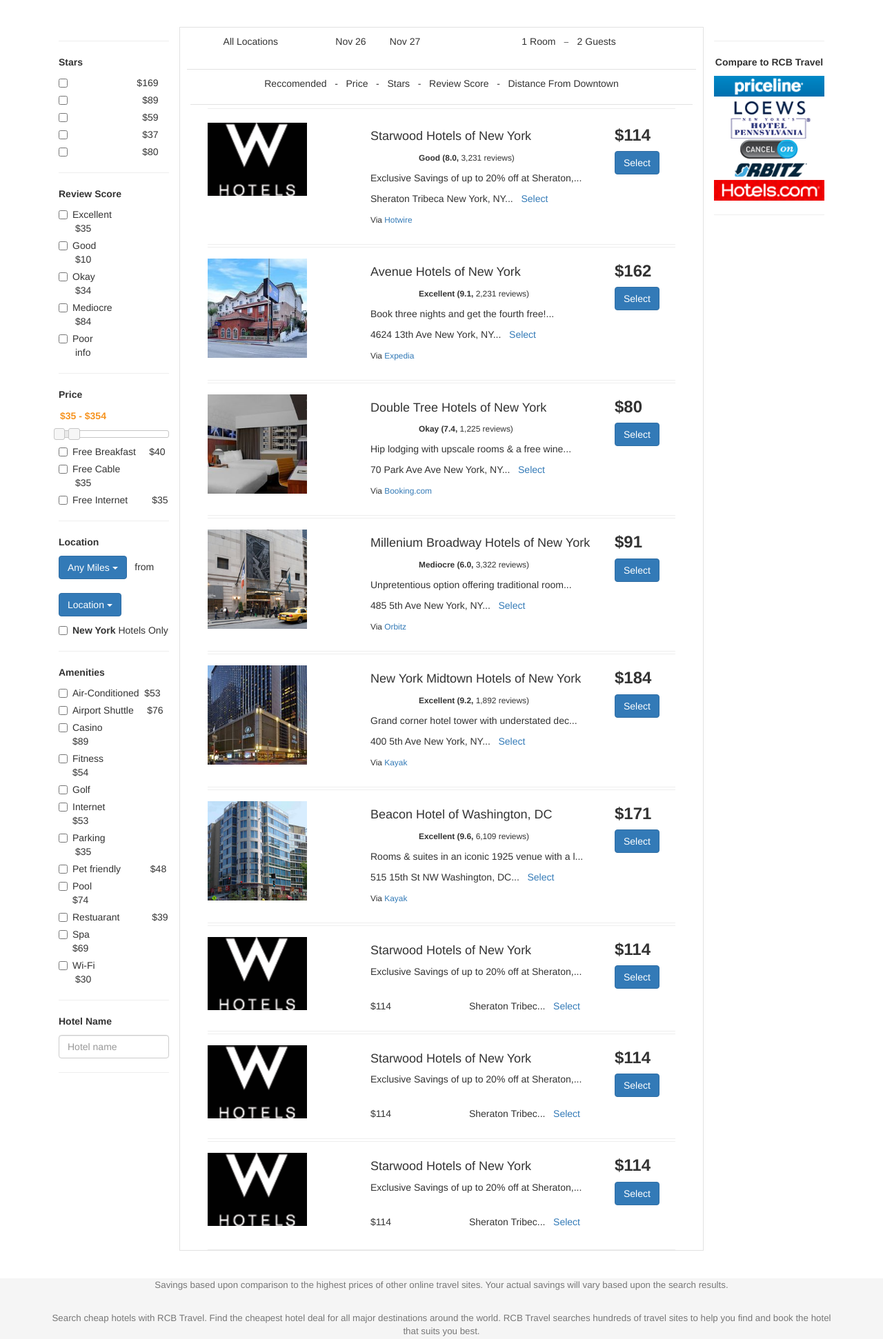
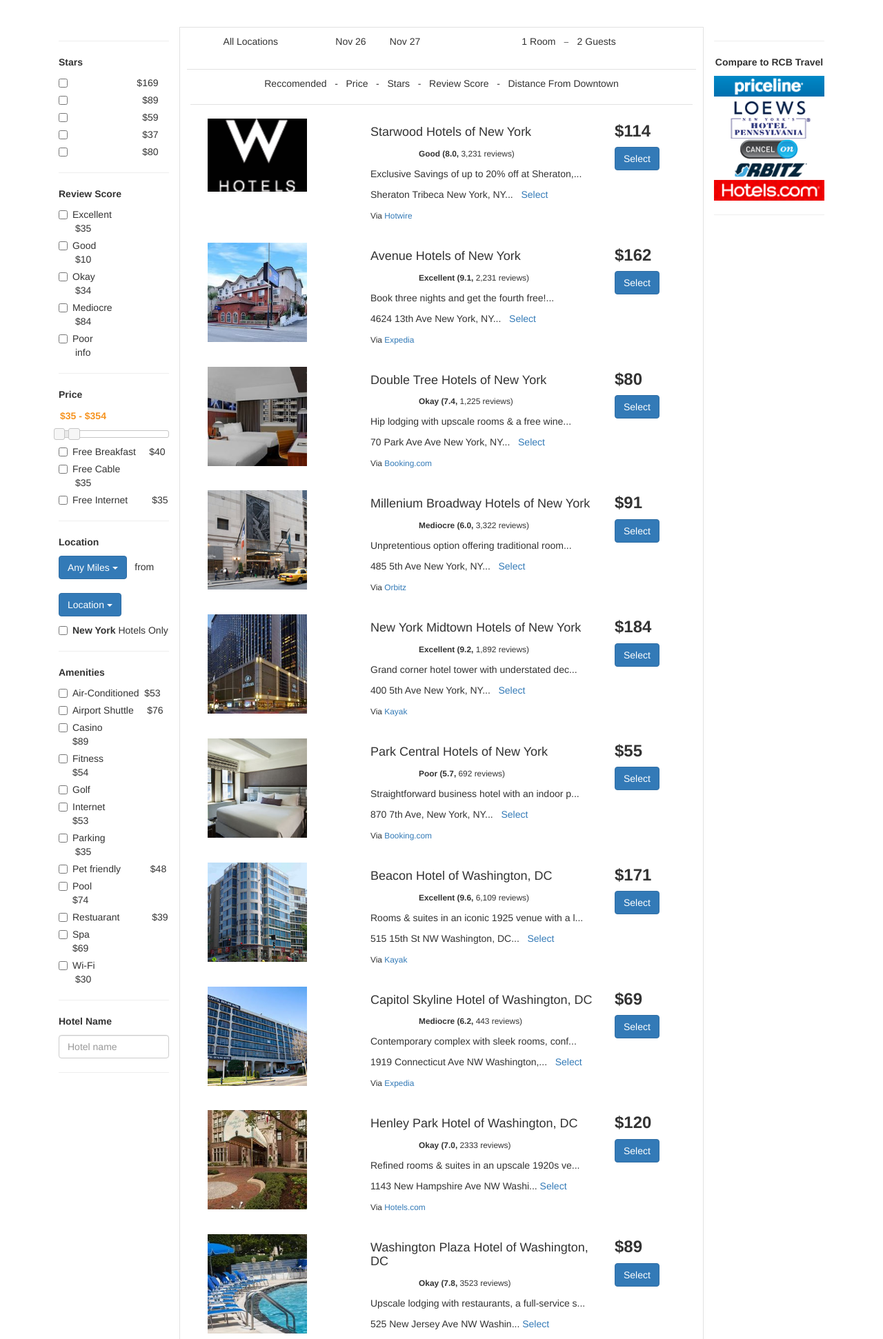
Before and after one commit to Shreyp/hw-hotels, a PHP site: page /comparison.html in a window 1280 px wide. Shown: the part 51-1993 px from the top of the page at 69% size. Run offline with PHP 8.4, Linux system fonts and the light colour scheme; some libraries are stand-ins or nearby versions; some web fonts are replaced.

Commit message:
added more results

```diff
--- a/comparison.html
+++ b/comparison.html
@@ -282,7 +282,6 @@
             <div class="row">
               <div class="col-md-12">
                 <div class="container-fluid resultItem">
-                <hr />
                 <div class="row">
                   <div class="col-md-4">
                     <img class="img-responsive hotelThumbnail" src="img/comparisonPage/hotelThumbnails/starwoodHotels.png">
@@ -305,7 +304,6 @@
                     </div>
                   </div>
                 </div>
-                <hr />
                 </div>
               </div>
             </div>
@@ -314,7 +312,6 @@
                <div class="row">
               <div class="col-md-12">
                 <div class="container-fluid resultItem">
-                <hr />
                 <div class="row">
                   <div class="col-md-4">
                     <img class="img-responsive hotelThumbnail" src="img/comparisonPage/hotelThumbnails/avenueHotels.jpg">
@@ -337,7 +334,6 @@
                     </div>
                   </div>
                 </div>
-                <hr />
                 </div>
               </div>
             </div>
@@ -346,7 +342,6 @@
                   <div class="row">
               <div class="col-md-12">
                 <div class="container-fluid resultItem">
-                <hr />
                 <div class="row">
                   <div class="col-md-4">
                     <img class="img-responsive hotelThumbnail" src="img/comparisonPage/hotelThumbnails/doubleTreeHotels.jpg">
@@ -369,7 +364,6 @@
                     </div>
                   </div>
                 </div>
-                <hr />
                 </div>
               </div>
             </div>
@@ -378,7 +372,6 @@
                        <div class="row">
               <div class="col-md-12">
                 <div class="container-fluid resultItem">
-                <hr />
                 <div class="row">
                   <div class="col-md-4">
                     <img class="img-responsive hotelThumbnail" src="img/comparisonPage/hotelThumbnails/milleniumBroadway.jpg">
@@ -401,7 +394,6 @@
                     </div>
                   </div>
                 </div>
-                <hr />
                 </div>
               </div>
             </div>
@@ -410,7 +402,6 @@
                 <div class="row">
               <div class="col-md-12">
                 <div class="container-fluid resultItem">
-                <hr />
                 <div class="row">
                   <div class="col-md-4">
                     <img class="img-responsive hotelThumbnail" src="img/comparisonPage/hotelThumbnails/newYorkMidtown.jpg">
@@ -433,7 +424,36 @@
                     </div>
                   </div>
                 </div>
-                <hr />
+                </div>
+              </div>
+            </div>
+            <!--resultItem-->
+
+             <div class="row">
+              <div class="col-md-12">
+                <div class="container-fluid resultItem">
+                <div class="row">
+                  <div class="col-md-4">
+                    <img class="img-responsive hotelThumbnail" src="img/comparisonPage/hotelThumbnails/parkCentralNewYork.jpg">
+                  </div>
+                  <div class="col-md-6">
+                    <h4>Park Central Hotels of New York</h4>
+                    <p><span class="glyphicon glyphicon-star"></span><span class="glyphicon glyphicon-star"></span>
+                <span class="glyphicon glyphicon-star-empty"></span>
+                <span class="glyphicon glyphicon-star-empty"></span>
+                <span class="glyphicon glyphicon-star-empty"></span>
+                    <small><strong>Poor (5.7,</strong> 692 reviews)</small></p>
+                    <p>Straightforward business hotel with an indoor p...</p>
+                    <p>870 7th Ave, New York, NY... &nbsp; <a href="#">Select</a></p>
+                <p><small>Via <a href="https://www.booking.com/">Booking.com</a></small></p>
+                  </div>
+                  <div class="col-md-2">
+                    <div class="chooseHotel">
+                    <h3><strong>$55</strong></h3>
+                    <button type="button" class="btn btn-primary">Select</button>
+                    </div>
+                  </div>
+                </div>
                 </div>
               </div>
             </div>
@@ -442,7 +462,6 @@
                  <div class="row">
               <div class="col-md-12">
                 <div class="container-fluid resultItem">
-                <hr />
                 <div class="row">
                   <div class="col-md-4">
                     <img class="img-responsive hotelThumbnail" src="img/comparisonPage/hotelThumbnails/beaconHotelCorporateQuarterWashingtonDC.jpg">
@@ -465,97 +484,186 @@
                     </div>
                   </div>
                 </div>
-                <hr />
                 </div>
               </div>
             </div>
             <!--resultItem-->
 
-                <div class="row">
+                   <div class="row">
               <div class="col-md-12">
                 <div class="container-fluid resultItem">
-                <hr />
                 <div class="row">
                   <div class="col-md-4">
-                    <img class="img-responsive hotelThumbnail" src="img/comparisonPage/hotelThumbnails/starwoodHotels.png">
+                    <img class="img-responsive hotelThumbnail" src="img/comparisonPage/hotelThumbnails/capitolSkylineWaDc.jpg">
                   </div>
                   <div class="col-md-6">
-                    <h4>Starwood Hotels of New York</h4>
-                    <p>Exclusive Savings of up to 20% off at Sheraton,...</p>
-                    <br />
-                    <p>$114 &nbsp; &nbsp; &nbsp; &nbsp; <span class="glyphicon glyphicon-star"></span><span class="glyphicon glyphicon-star"></span>
-                <span class="glyphicon glyphicon-star"></span>
-                <span class="glyphicon glyphicon-star"></span>
-                <span class="glyphicon glyphicon-star-empty"></span> &nbsp; Sheraton Tribec... &nbsp; <a href="#">Select</a></p>
+                    <h4>Capitol Skyline Hotel of Washington, DC</h4>
+                    <p><span class="glyphicon glyphicon-star"></span><span class="glyphicon glyphicon-star"></span>
+                <span class="glyphicon glyphicon-star-empty"></span>
+                <span class="glyphicon glyphicon-star-empty"></span>
+                <span class="glyphicon glyphicon-star-empty"></span>
+                    <small><strong>Mediocre (6.2,</strong> 443 reviews)</small></p>
+                    <p>Contemporary complex with sleek rooms, conf...</p>
+                    <p>1919 Connecticut Ave NW Washington,... &nbsp; <a href="#">Select</a></p>
+                <p><small>Via <a href="https://www.expeidia.com/">Expedia</a></small></p>
                   </div>
                   <div class="col-md-2">
                     <div class="chooseHotel">
-                    <h3><strong>$114</strong></h3>
+                    <h3><strong>$69</strong></h3>
                     <button type="button" class="btn btn-primary">Select</button>
                     </div>
                   </div>
                 </div>
-                <hr />
                 </div>
               </div>
             </div>
             <!--resultItem-->
 
-                <div class="row">
+                         <div class="row">
               <div class="col-md-12">
                 <div class="container-fluid resultItem">
-                <hr />
                 <div class="row">
                   <div class="col-md-4">
-                    <img class="img-responsive hotelThumbnail" src="img/comparisonPage/hotelThumbnails/starwoodHotels.png">
+                    <img class="img-responsive hotelThumbnail" src="img/comparisonPage/hotelThumbnails/henleyParkHotelWaDc.jpg">
                   </div>
                   <div class="col-md-6">
-                    <h4>Starwood Hotels of New York</h4>
-                    <p>Exclusive Savings of up to 20% off at Sheraton,...</p>
-                    <br />
-                    <p>$114 &nbsp; &nbsp; &nbsp; &nbsp; <span class="glyphicon glyphicon-star"></span><span class="glyphicon glyphicon-star"></span>
+                    <h4>Henley Park Hotel of Washington, DC</h4>
+                    <p><span class="glyphicon glyphicon-star"></span><span class="glyphicon glyphicon-star"></span>
                 <span class="glyphicon glyphicon-star"></span>
-                <span class="glyphicon glyphicon-star"></span>
-                <span class="glyphicon glyphicon-star-empty"></span> &nbsp; Sheraton Tribec... &nbsp; <a href="#">Select</a></p>
+                <span class="glyphicon glyphicon-star-empty"></span>
+                <span class="glyphicon glyphicon-star-empty"></span>
+                    <small><strong>Okay (7.0,</strong> 2333 reviews)</small></p>
+                    <p>Refined rooms & suites in an upscale 1920s ve...</p>
+                    <p>1143 New Hampshire Ave NW Washi...&nbsp;<a href="#">Select</a></p>
+                <p><small>Via <a href="https://www.hotels.com/">Hotels.com</a></small></p>
                   </div>
                   <div class="col-md-2">
                     <div class="chooseHotel">
-                    <h3><strong>$114</strong></h3>
+                    <h3><strong>$120</strong></h3>
                     <button type="button" class="btn btn-primary">Select</button>
                     </div>
                   </div>
                 </div>
-                <hr />
                 </div>
               </div>
             </div>
             <!--resultItem-->
 
-                <div class="row">
+                       <div class="row">
               <div class="col-md-12">
                 <div class="container-fluid resultItem">
-                <hr />
                 <div class="row">
                   <div class="col-md-4">
-                    <img class="img-responsive hotelThumbnail" src="img/comparisonPage/hotelThumbnails/starwoodHotels.png">
+                    <img class="img-responsive hotelThumbnail" src="img/comparisonPage/hotelThumbnails/washingtonPlaza.jpg">
                   </div>
                   <div class="col-md-6">
-                    <h4>Starwood Hotels of New York</h4>
-                    <p>Exclusive Savings of up to 20% off at Sheraton,...</p>
-                    <br />
-                    <p>$114 &nbsp; &nbsp; &nbsp; &nbsp; <span class="glyphicon glyphicon-star"></span><span class="glyphicon glyphicon-star"></span>
+                    <h4>Washington Plaza Hotel of Washington, DC</h4>
+                    <p><span class="glyphicon glyphicon-star"></span><span class="glyphicon glyphicon-star"></span>
                 <span class="glyphicon glyphicon-star"></span>
-                <span class="glyphicon glyphicon-star"></span>
-                <span class="glyphicon glyphicon-star-empty"></span> &nbsp; Sheraton Tribec... &nbsp; <a href="#">Select</a></p>
+                <span class="glyphicon glyphicon-star-empty"></span>
+                <span class="glyphicon glyphicon-star-empty"></span>
+                    <small><strong>Okay (7.8,</strong> 3523 reviews)</small></p>
+                    <p>Upscale lodging with restaurants, a full-service s...</p>
+                    <p>525 New Jersey Ave NW Washin...&nbsp;<a href="#">Select</a></p>
+                <p><small>Via <a href="https://www.hotels.com/">Hotels.com</a></small></p>
                   </div>
                   <div class="col-md-2">
                     <div class="chooseHotel">
-                    <h3><strong>$114</strong></h3>
+                    <h3><strong>$89</strong></h3>
                     <button type="button" class="btn btn-primary">Select</button>
                     </div>
                   </div>
                 </div>
-                <hr />
+                </div>
+              </div>
+            </div>
+            <!--resultItem-->
+
+                   <div class="row">
+              <div class="col-md-12">
+                <div class="container-fluid resultItem">
+                <div class="row">
+                  <div class="col-md-4">
+                    <img class="img-responsive hotelThumbnail" src="img/comparisonPage/hotelThumbnails/theChurchhillHotel.jpg">
+                  </div>
+                  <div class="col-md-6">
+                    <h4>The Churchhill Hotel of Washington, DC</h4>
+                    <p><span class="glyphicon glyphicon-star"></span><span class="glyphicon glyphicon-star"></span>
+                <span class="glyphicon glyphicon-star"></span>
+                <span class="glyphicon glyphicon-star"></span>
+                <span class="glyphicon glyphicon-star-empty"></span>
+                    <small><strong>Good (8.6,</strong> 907 reviews)</small></p>
+                    <p>Sleek rooms & suites offering 24-hour room ser...</p>
+                    <p>999 9th St NW Washington, DC...&nbsp;<a href="#">Select</a></p>
+                <p><small>Via <a href="https://www.priceline.com/">Priceline</a></small></p>
+                  </div>
+                  <div class="col-md-2">
+                    <div class="chooseHotel">
+                    <h3><strong>$155</strong></h3>
+                    <button type="button" class="btn btn-primary">Select</button>
+                    </div>
+                  </div>
+                </div>
+                </div>
+              </div>
+            </div>
+            <!--resultItem-->
+
+             <div class="row">
+              <div class="col-md-12">
+                <div class="container-fluid resultItem">
+                <div class="row">
+                  <div class="col-md-4">
+                    <img class="img-responsive hotelThumbnail" src="img/comparisonPage/hotelThumbnails/hiltonDallasLincolnCentre.jpg">
+                  </div>
+                  <div class="col-md-6">
+                    <h4>The Dallas Lincoln Centre Hotel of Dallas, TX</h4>
+                    <p><span class="glyphicon glyphicon-star"></span><span class="glyphicon glyphicon-star"></span>
+                <span class="glyphicon glyphicon-star"></span>
+                <span class="glyphicon glyphicon-star"></span>
+                <span class="glyphicon glyphicon-star"></span>
+                    <small><strong>Excellent (9.6,</strong> 2907 reviews)</small></p>
+                    <p>Sophisticated rooms & suites, plus high-end dini...</p>
+                    <p>1717 N Akard St Dallas, TX...&nbsp;<a href="#">Select</a></p>
+                <p><small>Via <a href="https://www.kayak.com/">Kayak</a></small></p>
+                  </div>
+                  <div class="col-md-2">
+                    <div class="chooseHotel">
+                    <h3><strong>$185</strong></h3>
+                    <button type="button" class="btn btn-primary">Select</button>
+                    </div>
+                  </div>
+                </div>
+                </div>
+              </div>
+            </div>
+            <!--resultItem-->
+
+            <div class="row">
+              <div class="col-md-12">
+                <div class="container-fluid resultItem">
+                <div class="row">
+                  <div class="col-md-4">
+                    <img class="img-responsive hotelThumbnail" src="img/comparisonPage/hotelThumbnails/hyattRegencyDallas.jpg">
+                  </div>
+                  <div class="col-md-6">
+                    <h4>The Hyatt Regency Hotel of Dallas, TX</h4>
+                    <p><span class="glyphicon glyphicon-star"></span><span class="glyphicon glyphicon-star"></span>
+                <span class="glyphicon glyphicon-star"></span>
+                <span class="glyphicon glyphicon-star-empty"></span>
+                <span class="glyphicon glyphicon-star-empty"></span>
+                    <small><strong>Okay (7.9,</strong> 2907 reviews)</small></p>
+                    <p>Convention hotel with restaurants, an outdoor p...</p>
+                    <p>400 Crescent Ct Dallas, TX...&nbsp;<a href="#">Select</a></p>
+                <p><small>Via <a href="https://www.hotels.com/">Hotels.com</a></small></p>
+                  </div>
+                  <div class="col-md-2">
+                    <div class="chooseHotel">
+                    <h3><strong>$125</strong></h3>
+                    <button type="button" class="btn btn-primary">Select</button>
+                    </div>
+                  </div>
+                </div>
                 </div>
               </div>
             </div>
--- a/css/hotels.css
+++ b/css/hotels.css
@@ -69,8 +69,10 @@
   }
   .resultItem {
     padding: 10px;
-    margin-top: -35px;
-    margin-bottom: -30px;
+  }
+
+  .resultItem:hover {
+    background-color: #f5f5f5;
   }
 
   /*Search Field Styling
```
